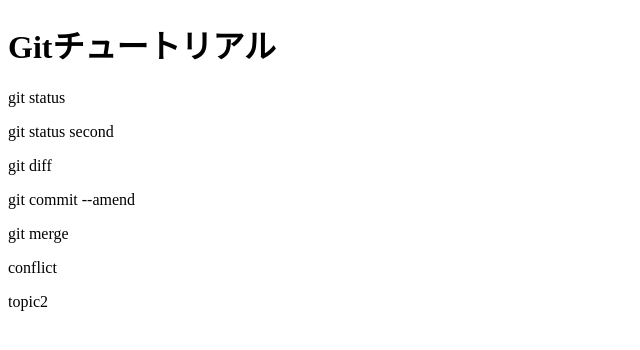
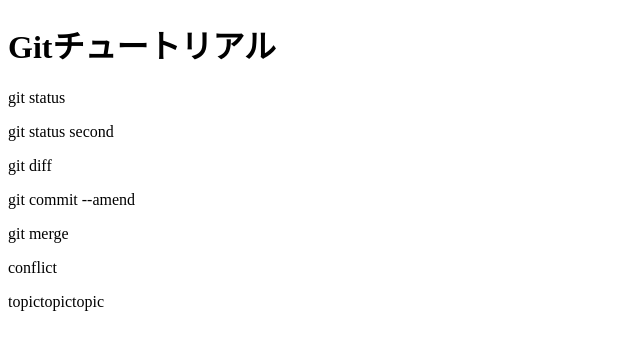
Before and after one commit to Sawayan0126/git_tutorial, a plain HTML site: page index.html in a window 1280 px wide. Shown: the full height of the page, 0-640 px from the left. Drawn offline with Linux system fonts and the light colour scheme.

Commit message:
topic2においてtopictopictopicを追記

```diff
--- a/index.html
+++ b/index.html
@@ -13,6 +13,6 @@
     <p>git commit --amend</p>
     <p>git merge</p>
     <p>conflict</p>
-    <p>topic2</p>
+    <p>topictopictopic</p>
 </body>
 </html>
```
